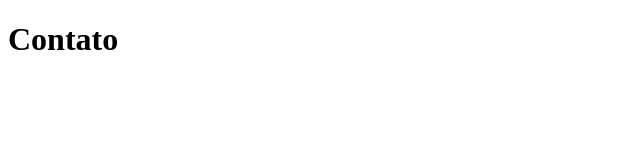
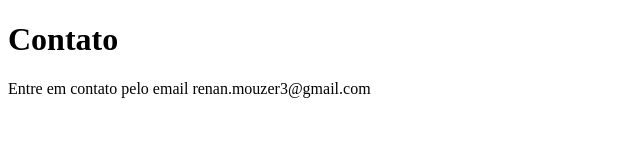
Before and after one commit to RMouzer/sistema-beta, a plain HTML site: page contato.html in a window 1280 px wide. Shown: the whole page, without its empty margins (0-640 px from the left). Drawn offline with Linux system fonts and the light colour scheme.

Commit message:
adicionando o email de contato

```diff
--- a/contato.html
+++ b/contato.html
@@ -7,5 +7,6 @@
 </head>
 <body>
     <h1>Contato</h1>
+    <p>Entre em contato pelo email renan.mouzer3@gmail.com</p>
 </body>
 </html>
```
